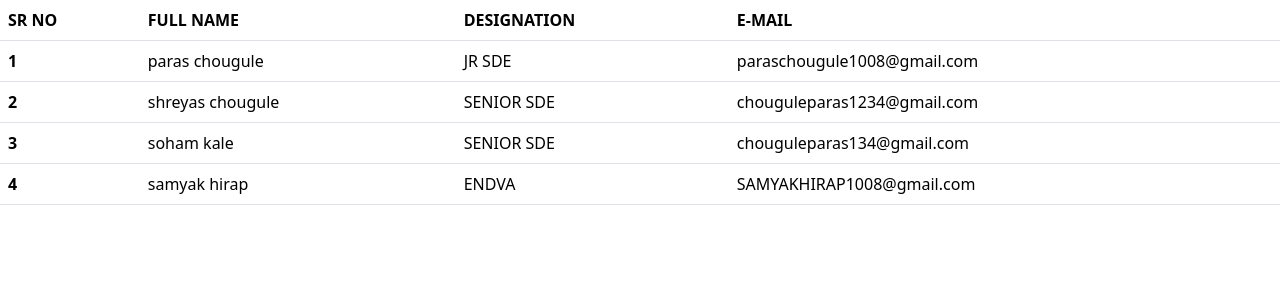
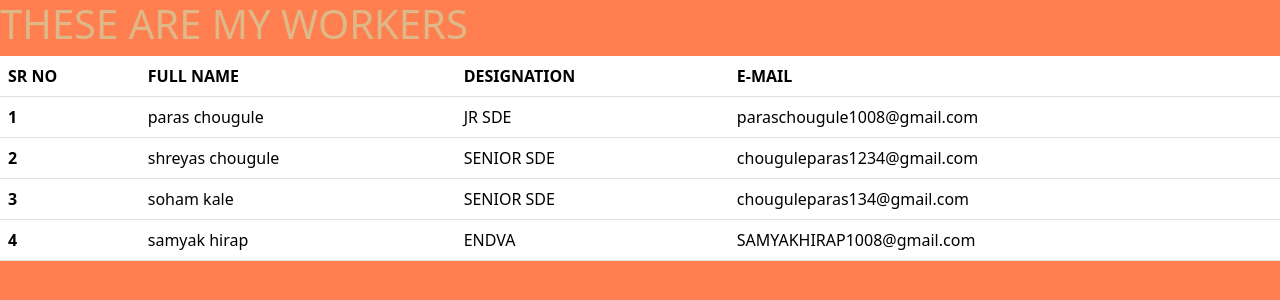
Before and after one commit to ChouguleParas07/DJANGO-WITH-ME, a Django app: page / in a window 1280 px wide. Shown: the top 300 px of the page. Run offline with Django 5.2, Linux system fonts and the light colour scheme; data comes from the database, SQL or seed files in the repository.

Commit message:
theme of page changed

```diff
--- a/templates/index.html
+++ b/templates/index.html
@@ -9,7 +9,9 @@
     <link href="https://cdn.jsdelivr.net/npm/bootstrap@5.3.8/dist/css/bootstrap.min.css" rel="stylesheet" integrity="sha384-sRIl4kxILFvY47J16cr9ZwB07vP4J8+LH7qKQnuqkuIAvNWLzeN8tE5YBujZqJLB" crossorigin="anonymous">
     <!-- <link rel="stylesheet" href="{% static 'css/style.css' %}"> -->
 </head>
-<body>
+<body style="background-color: coral;">
+
+  <h1 style="color: burlywood;">THESE ARE MY WORKERS</h1>
 
   <table class="table">
   <thead>
```
